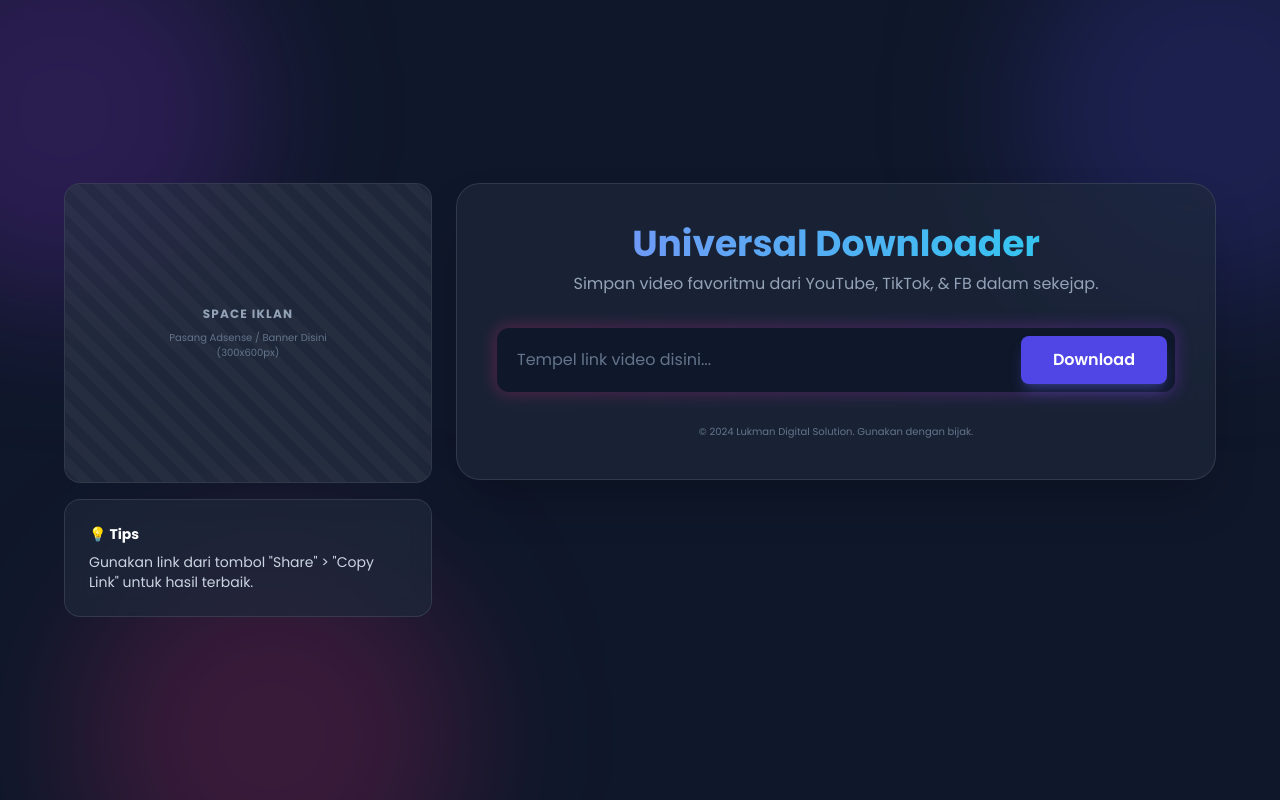
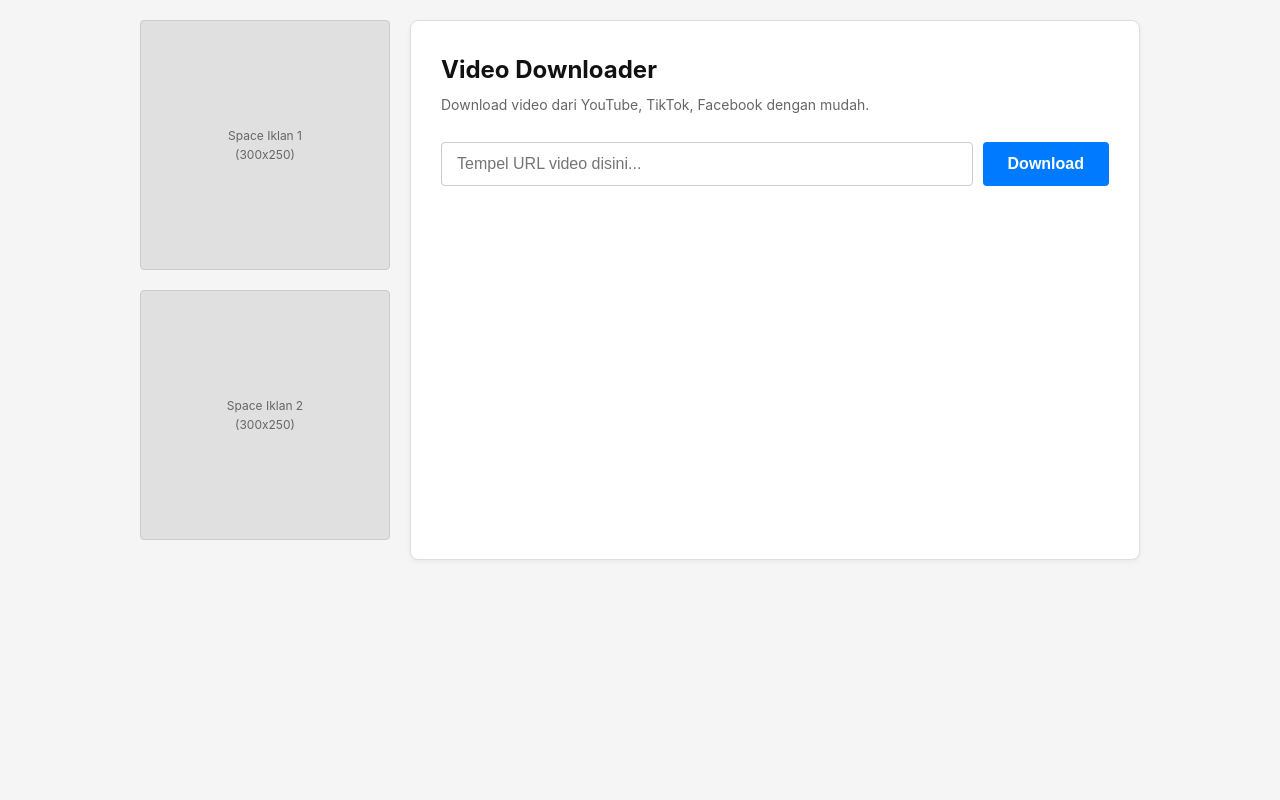
Before and after one commit to mukhairunisa/downloader, a FastAPI app: page / in a window 1280 px wide. Run offline with FastAPI, Linux system fonts and the light colour scheme; some libraries are stand-ins or nearby versions.

Commit message:
Update index.html

```diff
--- a/templates/index.html
+++ b/templates/index.html
@@ -4,129 +4,231 @@
     <meta charset="UTF-8">
     <meta name="viewport" content="width=device-width, initial-scale=1.0">
     <title>Video Downloader</title>
-    <script src="https://cdn.tailwindcss.com"></script>
-    <link href="https://fonts.googleapis.com/css2?family=Poppins:wght@300;400;600;700&display=swap" rel="stylesheet">
+    <style>
+        /* --- RESET DASAR --- */
+        * { box-sizing: border-box; margin: 0; padding: 0; }
 
-    <style>
-        body { font-family: 'Poppins', sans-serif; }
-
-        /* Efek Kaca (Glassmorphism) */
-        .glass-panel {
-            background: rgba(30, 41, 59, 0.7);
-            backdrop-filter: blur(10px);
-            -webkit-backdrop-filter: blur(10px);
-            border: 1px solid rgba(255, 255, 255, 0.1);
+        body {
+            font-family: -apple-system, BlinkMacSystemFont, "Segoe UI", Roboto, Helvetica, Arial, sans-serif;
+            background-color: #f5f5f5; /* Abu-abu sangat muda, nyaman di mata */
+            color: #333;
+            line-height: 1.6;
+            padding: 20px;
         }
 
-        /* Animasi Loading */
-        .loader {
-            border: 3px solid #f3f3f3;
-            border-top: 3px solid #6366f1; /* Indigo-500 */
-            border-radius: 50%;
-            width: 20px;
-            height: 20px;
-            animation: spin 1s linear infinite;
+        /* --- LAYOUT UTAMA --- */
+        .container {
+            max-width: 1000px;
+            margin: 0 auto;
+            display: flex;
+            gap: 20px;
+            flex-direction: row; /* Default Desktop: Kiri Iklan, Kanan Konten */
         }
-        @keyframes spin { 0% { transform: rotate(0deg); } 100% { transform: rotate(360deg); } }
 
-        /* Area Iklan (Placeholder Pattern) */
-        .ad-placeholder {
-            background-image: repeating-linear-gradient(
-                45deg,
-                rgba(255, 255, 255, 0.05),
-                rgba(255, 255, 255, 0.05) 10px,
-                rgba(255, 255, 255, 0.1) 10px,
-                rgba(255, 255, 255, 0.1) 20px
-            );
+        /* --- KOLOM IKLAN (KIRI) --- */
+        .sidebar-ads {
+            flex: 1; /* Lebar 1 bagian */
+            min-width: 250px;
+        }
+
+        .ad-box {
+            background: #e0e0e0;
+            border: 1px solid #ccc;
+            height: 250px;
+            margin-bottom: 20px;
+            display: flex;
+            align-items: center;
+            justify-content: center;
+            text-align: center;
+            color: #666;
+            font-size: 12px;
+            border-radius: 4px;
+        }
+
+        /* --- KONTEN UTAMA (KANAN) --- */
+        .main-content {
+            flex: 3; /* Lebar 3 bagian (lebih lebar dari iklan) */
+            background: #fff;
+            padding: 30px;
+            border: 1px solid #ddd;
+            border-radius: 8px;
+            box-shadow: 0 2px 5px rgba(0,0,0,0.05);
+        }
+
+        /* --- ELEMEN UI --- */
+        h1 { font-size: 24px; margin-bottom: 5px; color: #111; }
+        p.subtitle { color: #666; font-size: 14px; margin-bottom: 25px; }
+
+        .input-group {
+            display: flex;
+            gap: 10px;
+            margin-bottom: 20px;
+        }
+
+        input[type="text"] {
+            flex-grow: 1;
+            padding: 12px 15px;
+            border: 1px solid #ccc;
+            border-radius: 4px;
+            font-size: 16px;
+        }
+
+        button.btn-primary {
+            padding: 12px 25px;
+            background-color: #007bff; /* Biru Standar */
+            color: white;
+            border: none;
+            border-radius: 4px;
+            font-size: 16px;
+            cursor: pointer;
+            font-weight: bold;
+        }
+
+        button.btn-primary:hover { background-color: #0056b3; }
+        button:disabled { background-color: #ccc; cursor: not-allowed; }
+
+        /* --- HASIL DOWNLOAD --- */
+        #resultArea {
+            margin-top: 30px;
+            border-top: 1px solid #eee;
+            padding-top: 20px;
+            display: none; /* Hidden by default */
+        }
+
+        .video-info {
+            display: flex;
+            gap: 20px;
+            margin-bottom: 20px;
+        }
+
+        .thumb-img {
+            width: 160px;
+            height: 90px;
+            object-fit: cover;
+            border-radius: 4px;
+            background: #eee;
+        }
+
+        .video-details h3 {
+            font-size: 16px;
+            margin-bottom: 5px;
+        }
+
+        .badge {
+            display: inline-block;
+            padding: 2px 6px;
+            font-size: 11px;
+            background: #eee;
+            border: 1px solid #ddd;
+            border-radius: 3px;
+            color: #555;
+        }
+
+        /* --- LIST TOMBOL DOWNLOAD --- */
+        .download-list {
+            display: grid;
+            gap: 10px;
+        }
+
+        .dl-btn {
+            display: flex;
+            justify-content: space-between;
+            align-items: center;
+            text-decoration: none;
+            padding: 10px 15px;
+            border-radius: 4px;
+            font-size: 14px;
+            font-weight: 500;
+        }
+
+        /* Warna Tombol Manual */
+        .dl-btn-gray {
+            background: #f8f9fa;
+            color: #333;
+            border: 1px solid #ddd;
+        }
+        .dl-btn-gray:hover { background: #e2e6ea; }
+
+        .dl-btn-green {
+            background: #28a745;
+            color: white;
+            border: 1px solid #218838;
+        }
+        .dl-btn-green:hover { background: #218838; }
+
+        .dl-btn-purple {
+            background: #6f42c1;
+            color: white;
+            border: 1px solid #5a32a3;
+        }
+        .dl-btn-purple:hover { background: #5a32a3; }
+
+        .file-size { font-size: 12px; opacity: 0.8; }
+
+        /* --- ERROR & LOADING --- */
+        .error-box {
+            background: #f8d7da;
+            color: #721c24;
+            padding: 10px;
+            border: 1px solid #f5c6cb;
+            border-radius: 4px;
+            margin-top: 10px;
+            display: none;
+            font-size: 14px;
+        }
+
+        /* --- RESPONSIVE (MOBILE) --- */
+        @media (max-width: 768px) {
+            .container {
+                flex-direction: column; /* Iklan pindah ke bawah di HP */
+            }
+            .main-content { order: 1; }
+            .sidebar-ads { order: 2; }
+
+            .input-group { flex-direction: column; }
+            .video-info { flex-direction: column; }
+            .thumb-img { width: 100%; height: auto; }
         }
     </style>
 </head>
-<body class="bg-[#0f172a] text-white min-h-screen flex items-center justify-center p-4 selection:bg-indigo-500 selection:text-white">
+<body>
 
-    <div class="fixed top-0 left-0 w-full h-full overflow-hidden -z-10 pointer-events-none">
-        <div class="absolute top-[-10%] left-[-10%] w-96 h-96 bg-purple-600 rounded-full mix-blend-multiply filter blur-3xl opacity-20 animate-blob"></div>
-        <div class="absolute top-[-10%] right-[-10%] w-96 h-96 bg-indigo-600 rounded-full mix-blend-multiply filter blur-3xl opacity-20 animate-blob animation-delay-2000"></div>
-        <div class="absolute -bottom-32 left-20 w-96 h-96 bg-pink-600 rounded-full mix-blend-multiply filter blur-3xl opacity-20 animate-blob animation-delay-4000"></div>
-    </div>
+    <div class="container">
 
-    <div class="w-full max-w-6xl grid grid-cols-1 lg:grid-cols-12 gap-6 items-start">
-
-        <div class="lg:col-span-4 order-2 lg:order-1 flex flex-col gap-4">
-
-            <div class="glass-panel rounded-2xl p-4 h-full min-h-[300px] flex flex-col items-center justify-center text-center relative overflow-hidden group">
-                <div class="absolute inset-0 ad-placeholder opacity-50"></div>
-                <div class="z-10 relative">
-                    <p class="text-xs text-slate-400 uppercase tracking-widest font-bold mb-2">Space Iklan</p>
-                    <p class="text-[10px] text-slate-500">Pasang Adsense / Banner Disini<br>(300x600px)</p>
-                </div>
-                </div>
-
-            <div class="glass-panel rounded-2xl p-6 text-slate-300 text-sm">
-                <h4 class="font-bold text-white mb-2">💡 Tips</h4>
-                <p>Gunakan link dari tombol "Share" > "Copy Link" untuk hasil terbaik.</p>
+        <div class="sidebar-ads">
+            <div class="ad-box">
+                <p>Space Iklan 1<br>(300x250)</p>
+            </div>
+            <div class="ad-box">
+                <p>Space Iklan 2<br>(300x250)</p>
             </div>
         </div>
 
-        <div class="lg:col-span-8 order-1 lg:order-2">
-            <div class="glass-panel rounded-3xl p-6 sm:p-10 shadow-2xl relative overflow-hidden">
+        <main class="main-content">
+            <h1>Video Downloader</h1>
+            <p class="subtitle">Download video dari YouTube, TikTok, Facebook dengan mudah.</p>
 
-                <div class="text-center mb-8">
-                    <h1 class="text-3xl sm:text-4xl font-bold mb-2 bg-gradient-to-r from-indigo-400 to-cyan-400 bg-clip-text text-transparent">
-                        Universal Downloader
-                    </h1>
-                    <p class="text-slate-400 text-sm sm:text-base">
-                        Simpan video favoritmu dari YouTube, TikTok, & FB dalam sekejap.
-                    </p>
-                </div>
+            <div class="input-group">
+                <input type="text" id="videoUrl" placeholder="Tempel URL video disini...">
+                <button id="btnDownload" class="btn-primary" onclick="downloadVideo()">Download</button>
+            </div>
 
-                <div class="relative group z-10">
-                    <div class="absolute -inset-0.5 bg-gradient-to-r from-pink-600 to-purple-600 rounded-xl blur opacity-30 group-hover:opacity-75 transition duration-500"></div>
-                    <div class="relative flex flex-col sm:flex-row gap-2 bg-slate-900 rounded-xl p-2">
-                        <input type="text" id="videoUrl"
-                            placeholder="Tempel link video disini..."
-                            class="w-full bg-transparent text-white p-3 focus:outline-none placeholder-slate-500 text-sm sm:text-base">
+            <div id="errorArea" class="error-box"></div>
 
-                        <button onclick="downloadVideo()" id="btnDownload"
-                            class="bg-indigo-600 hover:bg-indigo-500 text-white font-semibold py-3 px-8 rounded-lg transition-all transform active:scale-95 flex items-center justify-center gap-2 shadow-lg shadow-indigo-500/30">
-                            <span>Download</span>
-                            <div id="loading" class="loader hidden"></div>
-                        </button>
+            <div id="resultArea">
+                <div class="video-info">
+                    <img id="thumb" class="thumb-img" src="" alt="">
+                    <div class="video-details">
+                        <h3 id="videoTitle">Judul Video</h3>
+                        <span id="sourceTag" class="badge">SOURCE</span>
                     </div>
                 </div>
 
-                <div id="errorArea" class="hidden mt-6 p-4 bg-red-500/10 border border-red-500/30 rounded-xl text-red-200 text-center text-sm animate-pulse">
-                </div>
-
-                <div id="resultArea" class="hidden mt-8 border-t border-slate-700/50 pt-8 animate-fade-in-up">
-                    <div class="flex flex-col sm:flex-row gap-6">
-                        <div class="w-full sm:w-5/12">
-                            <div class="relative rounded-xl overflow-hidden shadow-lg group">
-                                <img id="thumb" src="" alt="Thumbnail" class="w-full h-auto object-cover transform group-hover:scale-105 transition duration-500">
-                                <div class="absolute top-2 left-2">
-                                    <span id="sourceTag" class="bg-black/60 backdrop-blur text-white text-[10px] font-bold px-2 py-1 rounded">SOURCE</span>
-                                </div>
-                            </div>
-                        </div>
-
-                        <div class="w-full sm:w-7/12 flex flex-col">
-                            <h3 id="videoTitle" class="font-bold text-lg leading-tight mb-4 text-white line-clamp-2"></h3>
-
-                            <div class="flex-1">
-                                <p class="text-xs text-slate-400 uppercase font-bold tracking-wider mb-3">Pilih Format:</p>
-                                <div id="downloadButtons" class="grid gap-2 max-h-60 overflow-y-auto pr-2 custom-scrollbar">
-                                    </div>
-                            </div>
-                        </div>
+                <p style="margin-bottom: 10px; font-weight: bold; font-size: 14px;">Pilih Format:</p>
+                <div id="downloadButtons" class="download-list">
                     </div>
-                </div>
-
-                <div class="mt-8 text-center">
-                    <p class="text-[10px] text-slate-500">
-                        &copy; 2024 Lukman Digital Solution. Gunakan dengan bijak.
-                    </p>
-                </div>
             </div>
-        </div>
+        </main>
 
     </div>
 
@@ -134,27 +236,23 @@
         async function downloadVideo() {
             const urlInput = document.getElementById('videoUrl').value;
             const btn = document.getElementById('btnDownload');
-            const loader = document.getElementById('loading');
             const resultArea = document.getElementById('resultArea');
             const buttonsContainer = document.getElementById('downloadButtons');
             const errorArea = document.getElementById('errorArea');
 
-            // Reset UI
-            resultArea.classList.add('hidden');
-            errorArea.classList.add('hidden');
+            // Reset
+            resultArea.style.display = 'none';
+            errorArea.style.display = 'none';
             buttonsContainer.innerHTML = "";
 
             if (!urlInput) {
-                errorArea.innerText = "⚠️ Link tidak boleh kosong!";
-                errorArea.classList.remove('hidden');
+                showError("Mohon masukkan link video.");
                 return;
             }
 
-            // Loading State
+            // Loading
             btn.disabled = true;
-            btn.firstElementChild.innerText = "Proses...";
-            loader.classList.remove('hidden');
-            btn.classList.add('opacity-75');
+            btn.innerText = "Memproses...";
 
             try {
                 const response = await fetch('/api/download', {
@@ -171,73 +269,50 @@
                     document.getElementById('thumb').src = data.thumbnail;
                     document.getElementById('sourceTag').innerText = (data.source || "Video").toUpperCase();
 
-                    // Generate Buttons
+                    // Render Buttons
                     if (data.downloads && data.downloads.length > 0) {
                         data.downloads.forEach(item => {
-                            let btnClass = "bg-slate-700/50 hover:bg-slate-700 border-slate-600 text-slate-200";
-                            let icon = `<svg class="w-4 h-4" fill="none" stroke="currentColor" viewBox="0 0 24 24"><path stroke-linecap="round" stroke-linejoin="round" stroke-width="2" d="M15 10l4.553-2.276A1 1 0 0121 8.618v6.764a1 1 0 01-1.447.894L15 14M5 18h8a2 2 0 002-2V8a2 2 0 00-2-2H5a2 2 0 00-2 2v8a2 2 0 002 2z"></path></svg>`;
-                            let badgeClass = "bg-slate-600 text-slate-300";
+                            // Tentukan class CSS berdasarkan tipe file
+                            let cssClass = "dl-btn-gray"; // Default
+                            let labelPrefix = "🎥";
 
-                            // Styling khusus untuk kualitas tinggi
                             if (item.label.includes("1080p") || item.label.includes("720p")) {
-                                btnClass = "bg-emerald-600 hover:bg-emerald-500 border-emerald-500 text-white shadow-lg shadow-emerald-900/20";
-                                icon = `<svg class="w-4 h-4" fill="none" stroke="currentColor" viewBox="0 0 24 24"><path stroke-linecap="round" stroke-linejoin="round" stroke-width="2" d="M5 3v4M3 5h4M6 17v4m-2-2h4m5-16l2.286 6.857L21 12l-5.714 3.214L13 21l-2.286-6.857L5 12l5.714-3.214L13 3z"></path></svg>`;
-                                badgeClass = "bg-emerald-800 text-emerald-100";
-                            }
-                            // Styling khusus Audio
-                            else if (item.type === "audio") {
-                                btnClass = "bg-violet-600 hover:bg-violet-500 border-violet-500 text-white";
-                                icon = `<svg class="w-4 h-4" fill="none" stroke="currentColor" viewBox="0 0 24 24"><path stroke-linecap="round" stroke-linejoin="round" stroke-width="2" d="M9 19V6l12-3v13M9 19c0 1.105-1.343 2-3 2s-3-.895-3-2 1.343-2 3-2 3 .895 3 2zm12-3c0 1.105-1.343 2-3 2s-3-.895-3-2 1.343-2 3-2 3 .895 3 2zM9 10l12-3"></path></svg>`;
-                                badgeClass = "bg-violet-800 text-violet-100";
+                                cssClass = "dl-btn-green"; // HD Video
+                                labelPrefix = "HD";
+                            } else if (item.type === "audio") {
+                                cssClass = "dl-btn-purple"; // Audio
+                                labelPrefix = "🎵";
                             }
 
                             const html = `
-                                <a href="${item.url}" target="_blank"
-                                   class="${btnClass} border p-3 rounded-lg flex items-center justify-between transition-all group">
-                                    <div class="flex items-center gap-3">
-                                        <div class="p-2 rounded-md bg-black/20">${icon}</div>
-                                        <div class="text-left">
-                                            <div class="text-sm font-bold">${item.label}</div>
-                                            <div class="text-[10px] opacity-70 uppercase">${item.ext}</div>
-                                        </div>
-                                    </div>
-                                    <span class="text-xs font-mono ${badgeClass} px-2 py-1 rounded">${item.size}</span>
+                                <a href="${item.url}" target="_blank" class="dl-btn ${cssClass}">
+                                    <span>${labelPrefix} ${item.label} (${item.ext})</span>
+                                    <span class="file-size">${item.size}</span>
                                 </a>
                             `;
                             buttonsContainer.innerHTML += html;
                         });
-                        resultArea.classList.remove('hidden');
+                        resultArea.style.display = 'block';
                     } else {
-                        throw new Error("Tidak ada link download ditemukan.");
+                        throw new Error("Tidak ada link download.");
                     }
-
                 } else {
-                    throw new Error(data.detail || "Gagal mengambil data");
+                    throw new Error(data.detail || "Gagal mengambil data.");
                 }
 
             } catch (error) {
-                errorArea.innerHTML = `<strong>Oops!</strong> ${error.message}`;
-                errorArea.classList.remove('hidden');
+                showError(error.message);
             } finally {
                 btn.disabled = false;
-                btn.firstElementChild.innerText = "Download";
-                loader.classList.add('hidden');
-                btn.classList.remove('opacity-75');
+                btn.innerText = "Download";
             }
         }
+
+        function showError(msg) {
+            const el = document.getElementById('errorArea');
+            el.innerText = msg;
+            el.style.display = 'block';
+        }
     </script>
-
-    <style>
-        .custom-scrollbar::-webkit-scrollbar { width: 6px; }
-        .custom-scrollbar::-webkit-scrollbar-track { background: rgba(0,0,0,0.1); }
-        .custom-scrollbar::-webkit-scrollbar-thumb { background: rgba(255,255,255,0.2); border-radius: 10px; }
-        .custom-scrollbar::-webkit-scrollbar-thumb:hover { background: rgba(255,255,255,0.4); }
-
-        @keyframes fade-in-up {
-            from { opacity: 0; transform: translateY(20px); }
-            to { opacity: 1; transform: translateY(0); }
-        }
-        .animate-fade-in-up { animation: fade-in-up 0.5s ease-out forwards; }
-    </style>
 </body>
 </html>
```
